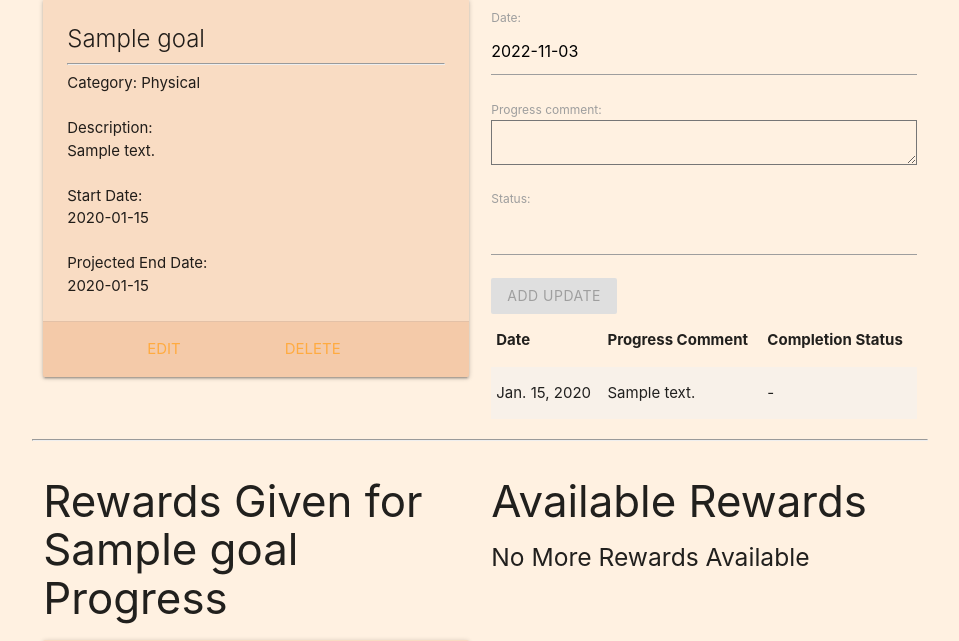
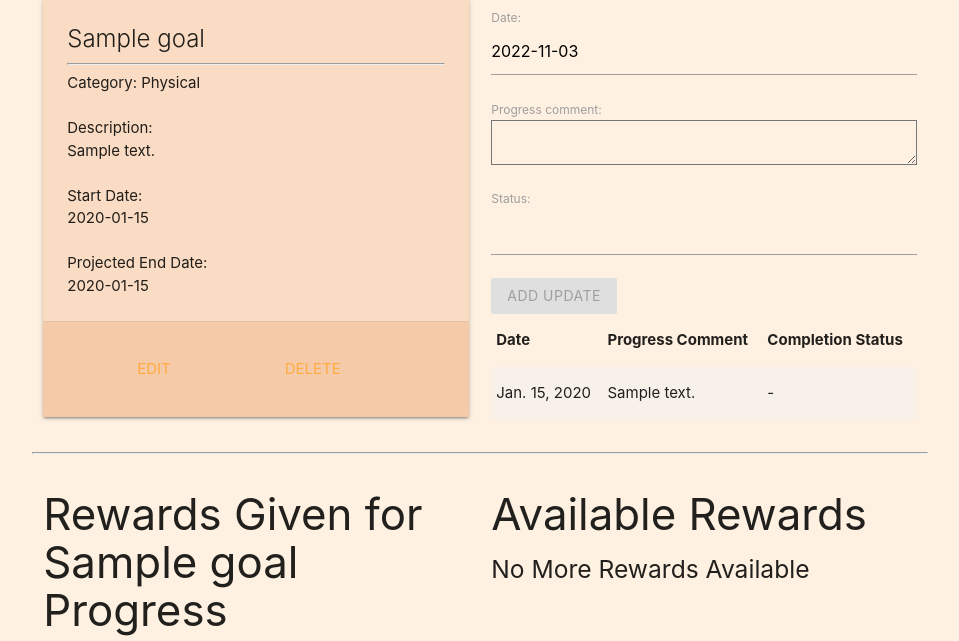
Before and after one commit to nackho/goaltracker, a Django app: page /goals/1/ in a window 1280 px wide. Shown: the part 209-850 px from the top of the page, without its empty margins (160-1119 px from the left). Run offline with Django 4.2, Linux system fonts and the light colour scheme; a user stored in the database is signed in; tables that the repository leaves empty hold one stand-in row (values such as "Sample post").

Commit message:
Config deployment

```diff
--- a/goaltracker/settings.py
+++ b/goaltracker/settings.py
@@ -126,3 +126,5 @@ LOGOUT_REDIRECT_URL = '/'
 # https://docs.djangoproject.com/en/4.1/ref/settings/#default-auto-field
 
 DEFAULT_AUTO_FIELD = 'django.db.models.BigAutoField'
+import django_on_heroku
+django_on_heroku.settings(locals())
--- a/main_app/static/css/style.css
+++ b/main_app/static/css/style.css
@@ -42,11 +42,15 @@ footer.page-footer {
   background-color: #d2601a25;
 }
 
-a:hover {
-  color: white
+a.link.hoverable {
+  color: white;
+  padding: 20px;
+}
+
+#edit {
+  padding: 10px;
 }
 
 #complete-message {
   text-align: center;
-
 }
--- a/main_app/templates/goals/detail.html
+++ b/main_app/templates/goals/detail.html
@@ -24,7 +24,7 @@
         <p>Projected End Date: {{ goal.end_date|linebreaks }}</p>
       </div>
       <div class="card-action">
-        <a class="link hoverable" href="{% url 'goals_update' goal.id %}">Edit</a>
+        <a id="edit" class="link hoverable" href="{% url 'goals_update' goal.id %}">Edit</a>
         <a class="link hoverable" href="{% url 'goals_delete' goal.id %}">Delete</a>
       </div>
     </div>
```
Also changed, not shown: requirements.txt (added, +17 -0 lines), 1 other file.
